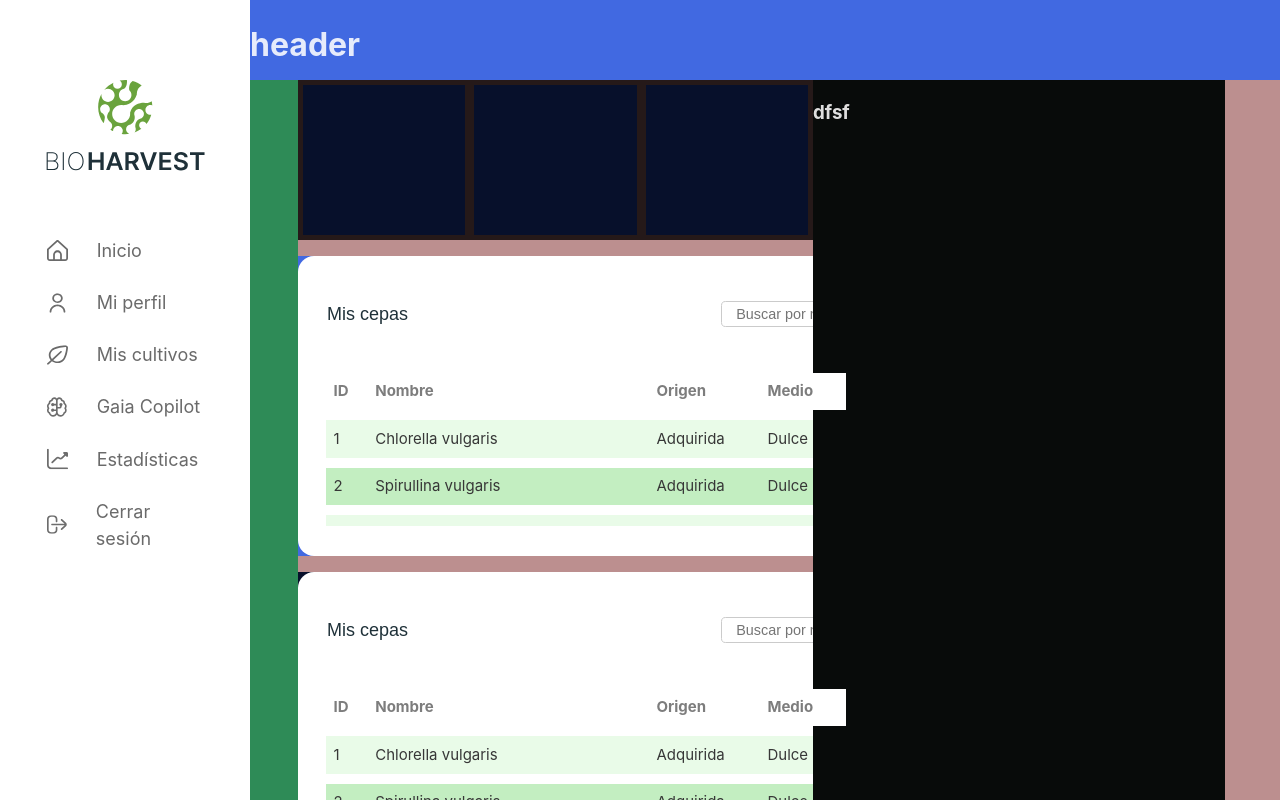
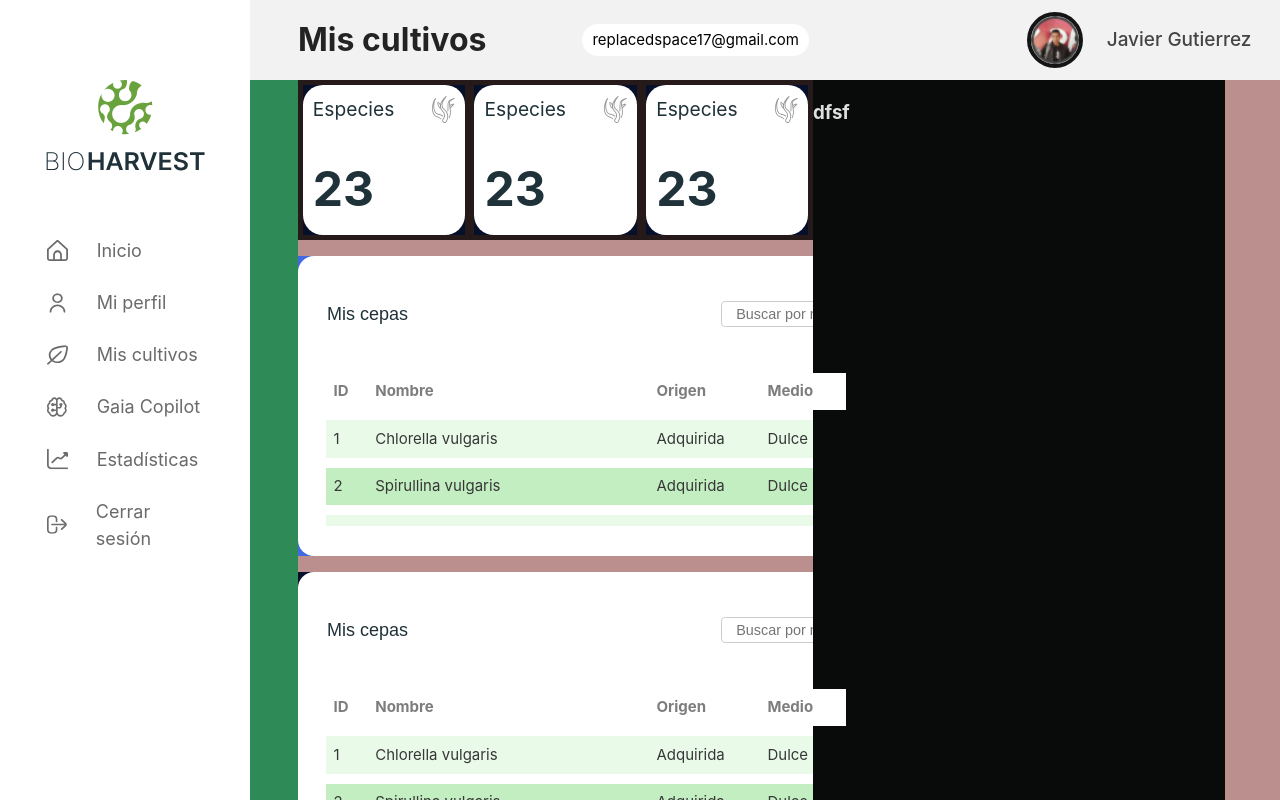
Before and after one commit to ReplacedSpace17/HackathonDMF-WebApp-Front, a React (Vite) app: page /Home in a window 1280 px wide. Built offline with nearby package versions, Linux system fonts and the light colour scheme.

Commit message:
Configurando las cards

```diff
--- a/src/Components/MisCultivos/cardEspecie.jsx
+++ b/src/Components/CardsInfo/cardEspecie.jsx
@@ -1,7 +1,8 @@
 import './style/cardEspecie.css';
 
 import icono from '../../assets/Components/Icons/especie.svg';
-function CardEspecie() {
+
+function CardEspecie({value=1}) {
     return (
         <div className="cardEspecie">
           <div className="cardEspecieTitulo">
@@ -9,7 +10,7 @@ function CardEspecie() {
             <img className='Icono' src={icono} alt="icono"/>
           </div>
             <div className="contentValue">
-            <h1 className='cardEspecieValue'>67</h1>
+            <h1 className='cardEspecieValue'>{value}</h1>
                 </div>
         </div>
     )
--- a/src/Components/MisCultivos/style/cardEspecie.css
+++ b/src/Components/CardsInfo/style/cardEspecie.css
@@ -4,7 +4,7 @@
     display: flex;
     flex-direction: column;
    justify-content: space-between ;
-    padding: 15px;
+
     background-color: var(--fondoBlanco);
     border-radius: 20px;
     border-color: 1px solid var(--contorno);
@@ -15,23 +15,25 @@
     display: flex;
     flex-direction: row;
     justify-content: space-between;
+    margin: 10px;
 
 
 }
 .contentValue{
+    margin: 10px;
 
 
 }
 .EspecieTitle{
     margin: 0;
-    font-size: 22px;
+    font-size: 1.2em;
     font-weight: 400;
     color: var(--colorTitle);
 }
 .cardEspecieValue{
     padding: 0;
     margin: 0;
-    font-size: 70px;
+   font-size: 3em;
     font-weight: 700;
     color: var(--colorTitle);
 }
--- /dev/null
+++ b/src/Components/Header/Header.jsx
@@ -0,0 +1,27 @@
+import React from 'react';
+import './header.css';
+import logo from '../../assets/logoMenu.svg'
+import home from '../../assets/icons/homeIcon.svg'
+import perfil from '../../assets/icons/perfilIcon.svg'
+import cultivos from '../../assets/icons/cultivosIcon.svg'
+import gaia from '../../assets/icons/iaIcon.svg'
+import stats from '../../assets/icons/statsIcon.svg'
+import salir from '../../assets/img.png'
+
+function Header({ titulo = "Título ", foto, nombre }) {
+
+    return (
+        <div className="containerHeader">
+            <div className="contentIZQUIERDA">
+                <h1 className= 'tituloHeader'>{titulo}</h1>
+                <div className="contentCorreo"><p className= 'txtCorreoHeader'>replacedspace17@gmail.com</p></div>
+            </div>
+            <div className="contentDERECHA">
+                <img className= 'imgProfileHeader' src={foto}></img>
+                <p className='nombreHeader'>{nombre}</p>
+            </div>
+        </div>
+    );
+}
+
+export default Header;
--- /dev/null
+++ b/src/Components/Header/header.css
@@ -0,0 +1,63 @@
+.containerHeader{
+    width: 100%;
+    height: 100%;
+    display: flex;
+    flex-direction: row;
+    background-color: #F2F2F2;
+    justify-content: space-between;
+    user-select: none;
+}
+.contentIZQUIERDA{
+margin-left: 3em;
+
+display: flex;
+flex-direction: row;
+justify-content: center;
+align-content: center;
+align-items: center;
+}
+
+.tituloHeader{
+ color: #232323;
+
+}
+.contentCorreo{
+    margin-left: 6em;
+    background-color: rgb(255, 255, 255);
+    border-radius: 20px;
+    padding: 5px;
+    padding-left: 10px;
+    padding-right: 10px;
+}
+.txtCorreoHeader{
+ color: black;
+ font-size: 15px;
+ margin: 0;
+
+}
+
+.contentDERECHA{
+
+display: flex;
+flex-direction: row;
+justify-content: end;
+align-items: center;
+align-content: center;
+width: 30%;
+}
+
+.imgProfileHeader {
+    width: auto;
+    height: 60%;
+    margin-right: 1.5em;
+    border-radius: 50%;
+    border: 4px solid #141414;
+}
+
+.nombreHeader{
+color: #444444;
+font-size: 19px;
+font-weight: 500;
+margin-right: 1.5em;
+text-align: center;
+}
--- a/src/Views/Home/Home.jsx
+++ b/src/Views/Home/Home.jsx
@@ -2,6 +2,9 @@ import './home.css'
 import Table from '../../Components/Table/Table.jsx'
 import datos from './tabla.json'
 import Menu from '../../Components/Menu/Menu.jsx'
+import Header from '../../Components/Header/Header.jsx'
+import foto from '../../assets/img.png'
+import CardEspecie from '../../Components/CardsInfo/cardEspecie'
 
 function Home() {
 
@@ -14,16 +17,25 @@ function Home() {
             </nav>
             <main className='mainHome'>
                 <header className='headerHome'>
-                    <h1>header</h1>
+                    <Header
+                    titulo="Mis cultivos"
+                    foto={foto}
+                    nombre="Javier Gutierrez"/>
                 </header>
                 <article className='ContentHome'>
                     <article className='section1'>
                         <article className='sectionsCards'>
                             <article className='Card1'>
+                            <CardEspecie
+                            value="23"/>
                             </article>
                             <article className='Card1'>
+                            <CardEspecie
+                            value="23"/>
                             </article>
                             <article className='Card1'>
+                            <CardEspecie
+                            value="23"/>
                             </article>
                         </article>
                         <article className='sectionsTable'>
--- a/src/Views/Home/home.css
+++ b/src/Views/Home/home.css
@@ -17,7 +17,6 @@
     padding: 0;
     display: flex;
 
-    background-color: aqua;
 }
 
 /*Main*/
```
Also changed, not shown: src/Components/CardsInfo/cardLine.jsx (added), src/Components/CardsInfo/cardNumber.jsx (added), src/Components/CardsInfo/cardParametros.jsx (added), src/Components/CardsInfo/cardPie.jsx (added), src/Components/CardsInfo/cardTable.jsx (added), src/assets/img.png (added), src/assets/img2.jpeg (added).
